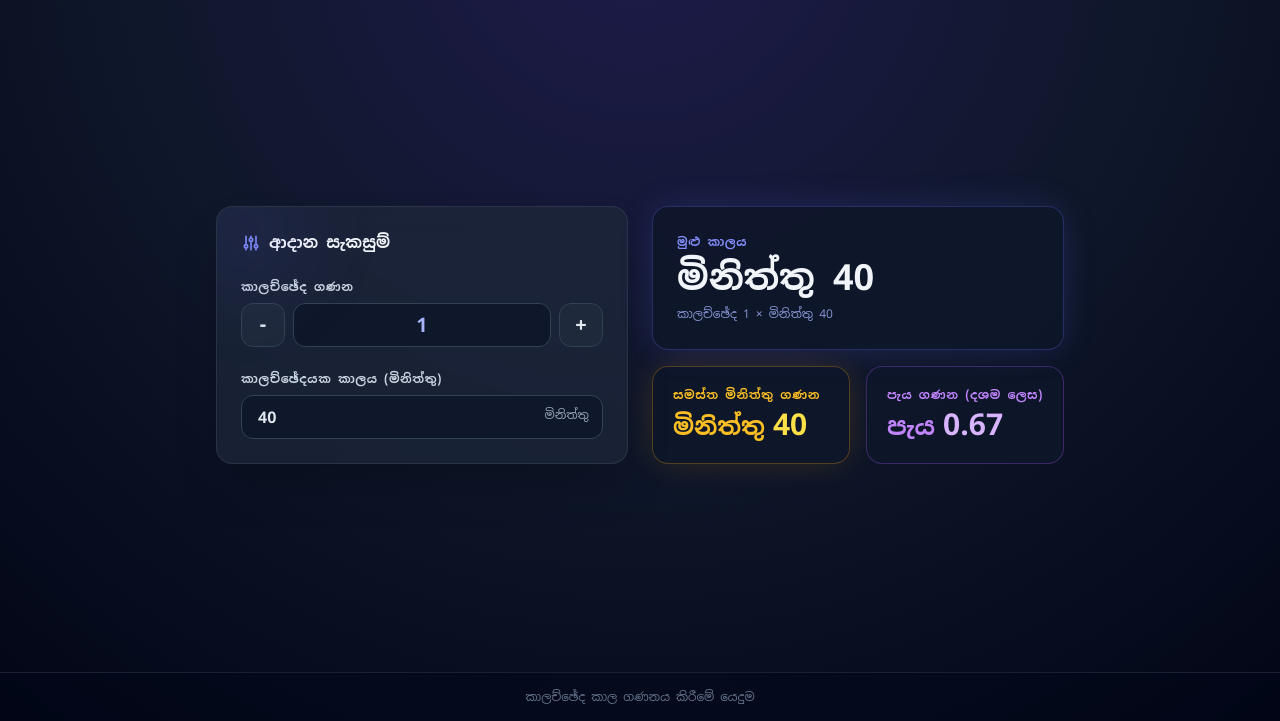
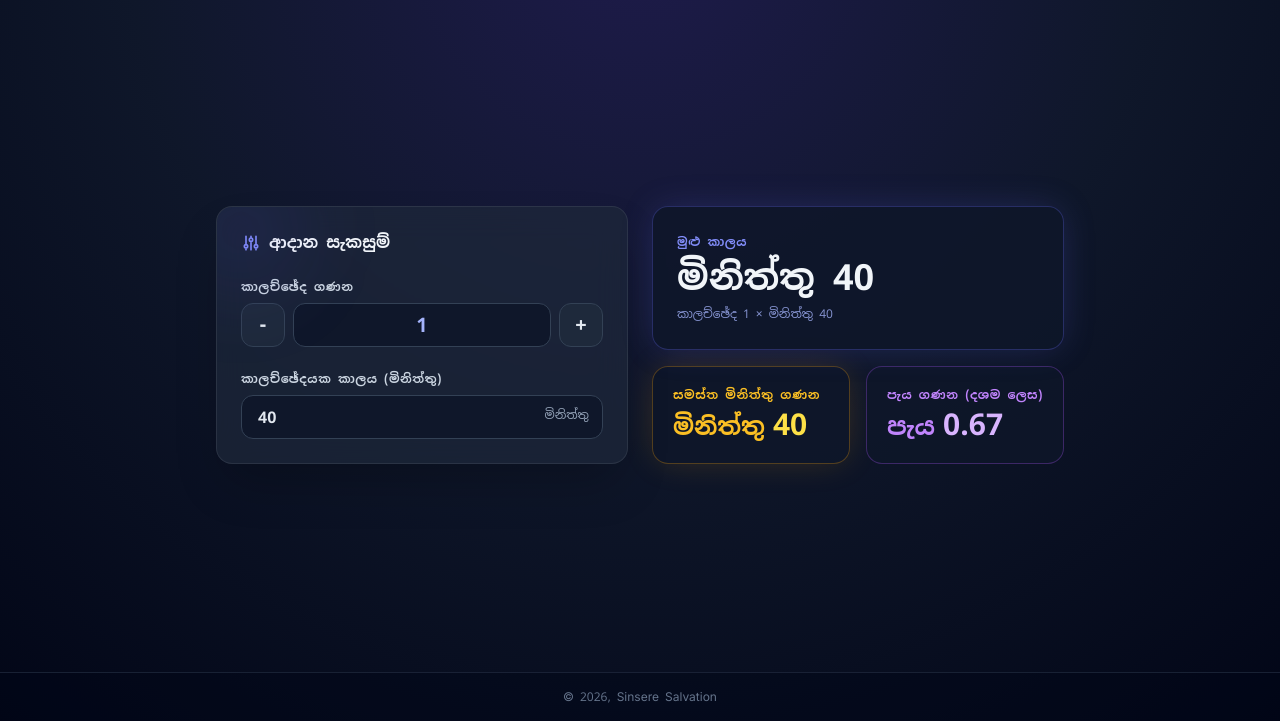
Before and after one commit to Nirosha-Sampath/period-calculator, a plain HTML site: page index.html in a window 1280 px wide. Shown: the part 79-800 px from the top of the page. Drawn offline with nearby package versions, Linux system fonts and the light colour scheme.

Commit message:
Update footer text to include copyright notice

```diff
--- a/index.html
+++ b/index.html
@@ -198,7 +198,7 @@
 
     <footer class="border-t border-slate-800/80 bg-slate-950/40 py-4 mt-auto">
         <div class="max-w-4xl mx-auto px-4 text-center text-xs text-slate-500">
-            <span id="footerText">කාලච්ඡේද කාල ගණනය කිරීමේ යෙදුම</span>
+            <span id="footerText">© 2026, Sinsere Salvation</span>
         </div>
     </footer>
 
@@ -218,7 +218,7 @@
                 totalAvailableTime: 'මුළු කාලය',
                 totalMinutes: 'සමස්ත මිනිත්තු ගණන',
                 decimalHours: 'පැය ගණන (දශම ලෙස)',
-                footerText: 'කාලච්ඡේද කාල ගණනය කිරීමේ යෙදුම',
+                footerText: '© 2026, Sinsere Salvation',
                 hrsUnit: 'පැය',
                 minsUnit: 'මිනිත්තු',
                 periodUnit: 'කාලච්ඡේද'
@@ -234,7 +234,7 @@
                 totalAvailableTime: 'Total Available Time',
                 totalMinutes: 'Total Minutes',
                 decimalHours: 'Equivalent Decimal Hours',
-                footerText: 'Period Duration Calculator',
+                footerText: '© 2026, Sinsere Salvation',
                 hrsUnitSingular: 'hour',
                 hrsUnitPlural: 'hours',
                 minsUnitSingular: 'minute',
```
